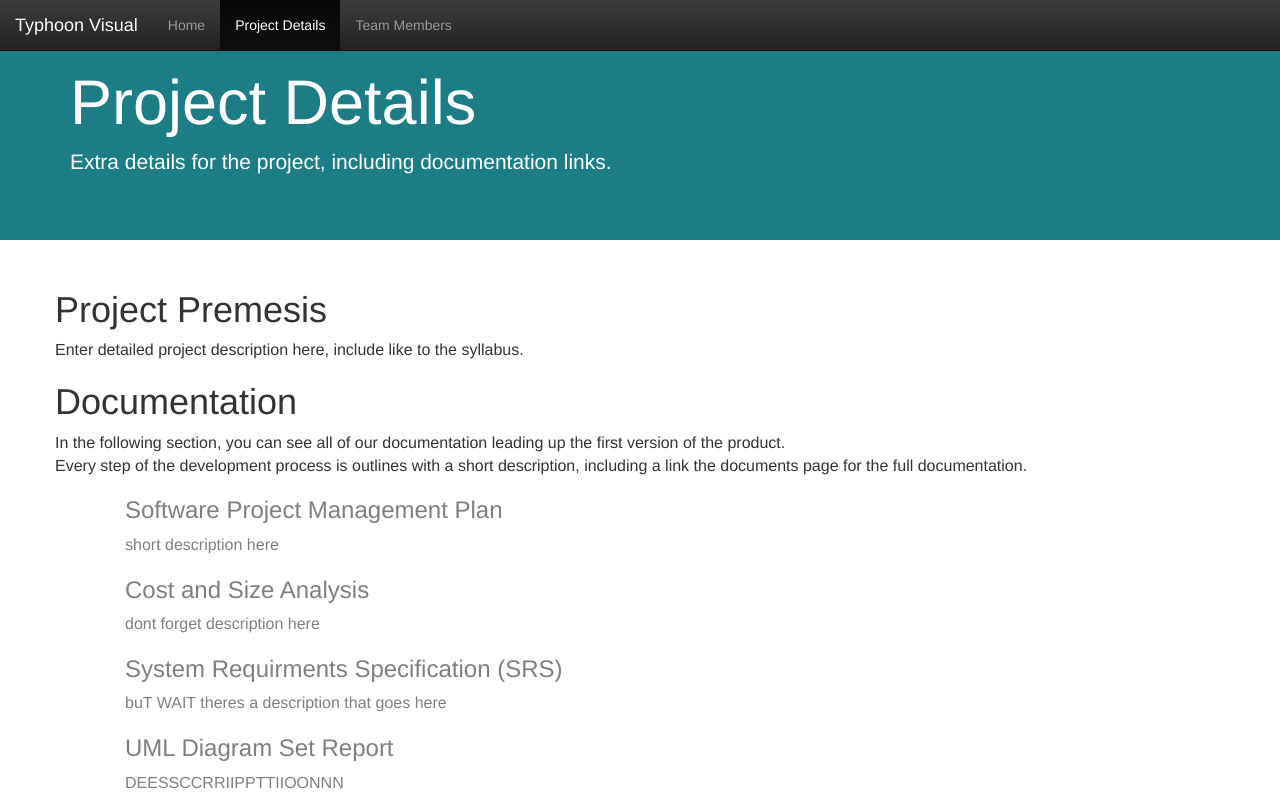
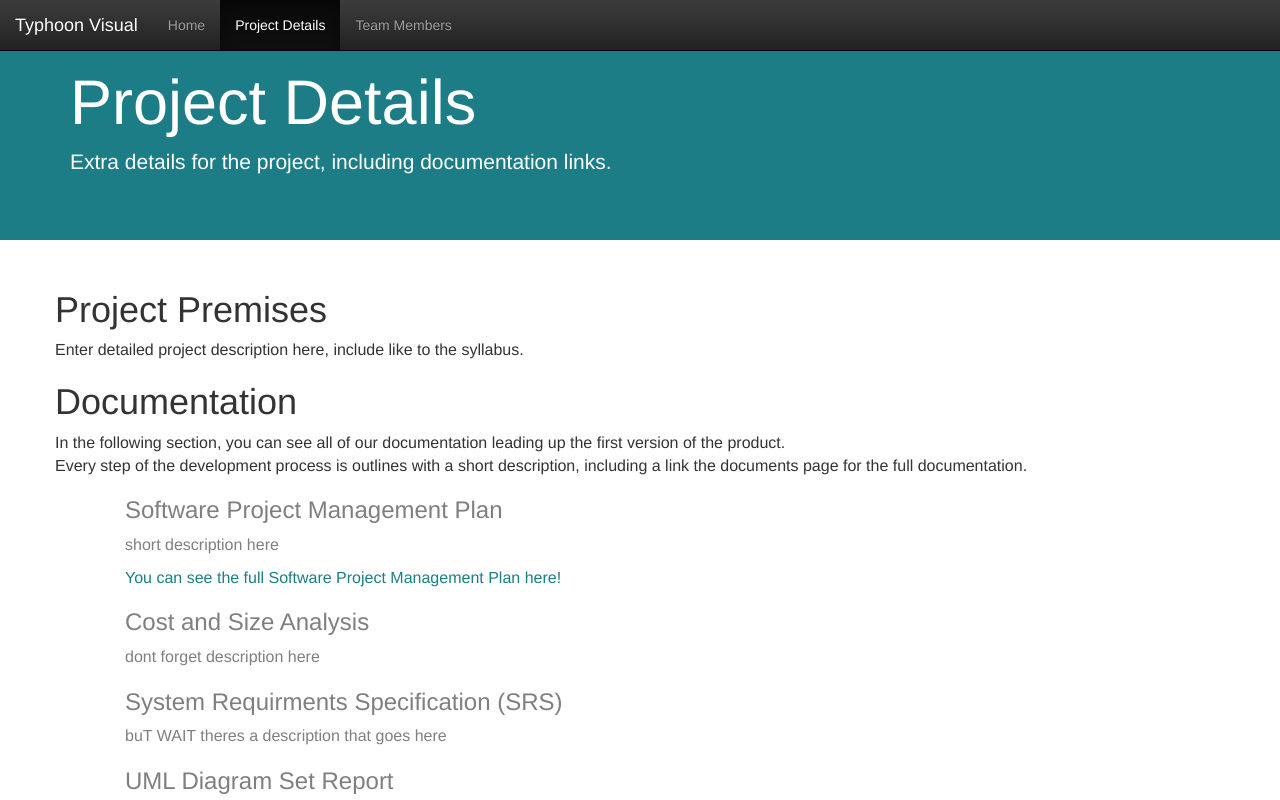
Before and after one commit to tarrak/CS420-TyphoonVisual, a plain HTML site: page Client/projectDetails.html in a window 1280 px wide. Shown: the top 800 px of the page. Drawn offline with Linux system fonts and the light colour scheme.

Commit message:
fixing some shit idk

```diff
--- a/Client/css/style.css
+++ b/Client/css/style.css
@@ -30,3 +30,11 @@
 .documentation-h3-font{
   color: #7F7F7F;
 }
+
+a:link {
+    color: #1C7D87;
+}
+
+a:hover {
+    color: #29B8C6;
+}
--- a/Client/projectDetails.html
+++ b/Client/projectDetails.html
@@ -34,7 +34,7 @@
 
   <div class="container">
     <div class="row">
-      <h1>Project Premesis</h1>
+      <h1>Project Premises</h1>
         <p class="description-font">Enter detailed project description here, include like to the syllabus.</p>
         <h1>Documentation</h1>
           <p class="description-font">In the following section, you can see all of our documentation leading
@@ -44,6 +44,10 @@
       <div class="documentation-margin documentation-h3-font">
         <h3>Software Project Management Plan</h3>
           <p class="description-font">short description here</p>
+          <p class="description-font">
+            <a href="https://docs.google.com/document/d/1l-X2iZO1di7GGN-ADtQvZRXWOoEWQBp5KIY-L5eDw2E/edit?usp=sharing" target="_blank">
+            You can see the full Software Project Management Plan here!</a>
+          </p>
         <h3>Cost and Size Analysis</h3>
           <p class="description-font">dont forget description here</p>
         <h3>System Requirments Specification (SRS)</h3>
```
Also changed, not shown: Client/index.html (+4 -3 lines).
